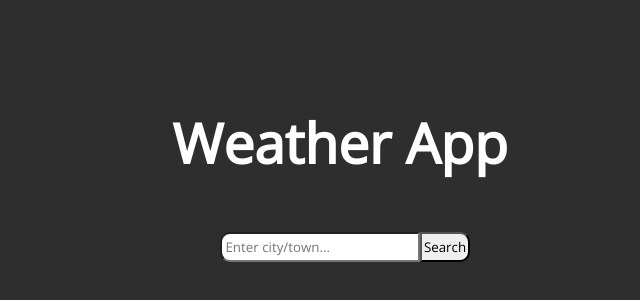
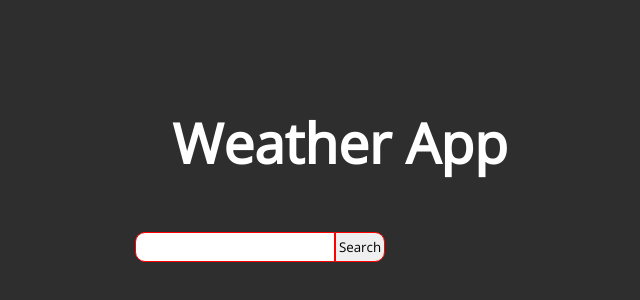
Before and after one commit to ArthurAndradee/Weather-App, a React (Create React App) app: page / in a window 1280 px wide. Shown: the part 108-408 px from the top of the page, without its empty margins (460-1100 px from the left). Built offline with nearby package versions, Linux system fonts and the light colour scheme.

Commit message:
fixing following tutorial lol

```diff
--- a/src/App.tsx
+++ b/src/App.tsx
@@ -1,7 +1,15 @@
+import { useState } from "react";
 import Layout from "./Layout";
 import Globalstyles from "./styles/Globalstyles";
 
+const api = {
+  key: "1b0611a8ab0f4f7fa416c2d0ad1573c5",
+  base: "https://api.openweatherapp.org/data/2.5/",
+}
+
 function App() {
+  const [search,setSearch] = useState("")
+
   return (
     <div>
       <Layout />
--- a/src/Info/index.tsx
+++ /dev/null
@@ -1,11 +0,0 @@
-import React from 'react';
-
-// import { Container } from './styles';
-
-const Info: React.FC = () => {
-  return (
-    <div></div>
-  );
-}
-
-export default Info;
--- a/src/Info/styles.ts
+++ /dev/null
@@ -1,3 +0,0 @@
-import styled from "styled-components";
-
-styled
--- a/src/Input/index.tsx
+++ /dev/null
@@ -1,19 +0,0 @@
-import React from 'react';
-
-import { Container, Search, Button } from './styles';
-
-const Input: React.FC = () => {
-  return (
-    <Container>
-      <Search
-      type='text'
-      placeholder=' Enter city/town...'
-      />
-      <Button>
-        Search
-      </Button>
-    </Container>
-  );
-}
-
-export default Input;
--- a/src/Input/styles.ts
+++ /dev/null
@@ -1,24 +0,0 @@
-import styled from "styled-components";
-
-export const Container = styled.div`
-    height: 25px;
-    width: 255px;
-
-    margin: 5% 85% 5%;
-`;
-
-export const Search = styled.input`
-    height: 30px;
-    width: 200px;
-
-    border-top-left-radius: 10px;
-    border-bottom-left-radius: 10px;
-`;
-
-export const Button = styled.button`
-    height: 30px;
-    width: 50px;
-
-    border-top-right-radius: 10px;
-    border-bottom-right-radius: 10px;
-`;
--- a/src/Layout/index.tsx
+++ b/src/Layout/index.tsx
@@ -1,17 +1,21 @@
 import React from 'react';
 
-import { Background } from './styles';
-import Input from '../Input';
-import Info from '../Info';
+import { Input, Button} from './styles';
 import Header from '../Header';
 
 const Layout: React.FC = () => {
   return (
-    <Background>
+    <div>
         <Header />
-        <Input />
-        <Info />
-    </Background>
+        <Input/>
+        <Button>Search</Button>
+        <div>
+          <p></p>
+          <p></p>
+          <p></p>
+          <p></p>
+        </div>
+    </div>
   );
 }
 
--- a/src/Layout/styles.ts
+++ b/src/Layout/styles.ts
@@ -1,5 +1,28 @@
 import styled from "styled-components";
 
-export const Background = styled.div`
+export const Input = styled.input`
+    height: 30px;
+    width: 200px;
 
+    border-top-left-radius: 10px;
+    border-bottom-left-radius: 10px;
+
+    border: 1px solid red;
+
+    margin-left: 595px;
+
+    position: absolute;
 `;
+
+export const Button = styled.button`
+    margin-left: 795px;
+    height: 30px;
+    width: 50px;
+
+    border-top-right-radius: 10px;
+    border-bottom-right-radius: 10px;
+
+    cursor: pointer;
+
+    border: 1px solid red;
+`;
```
